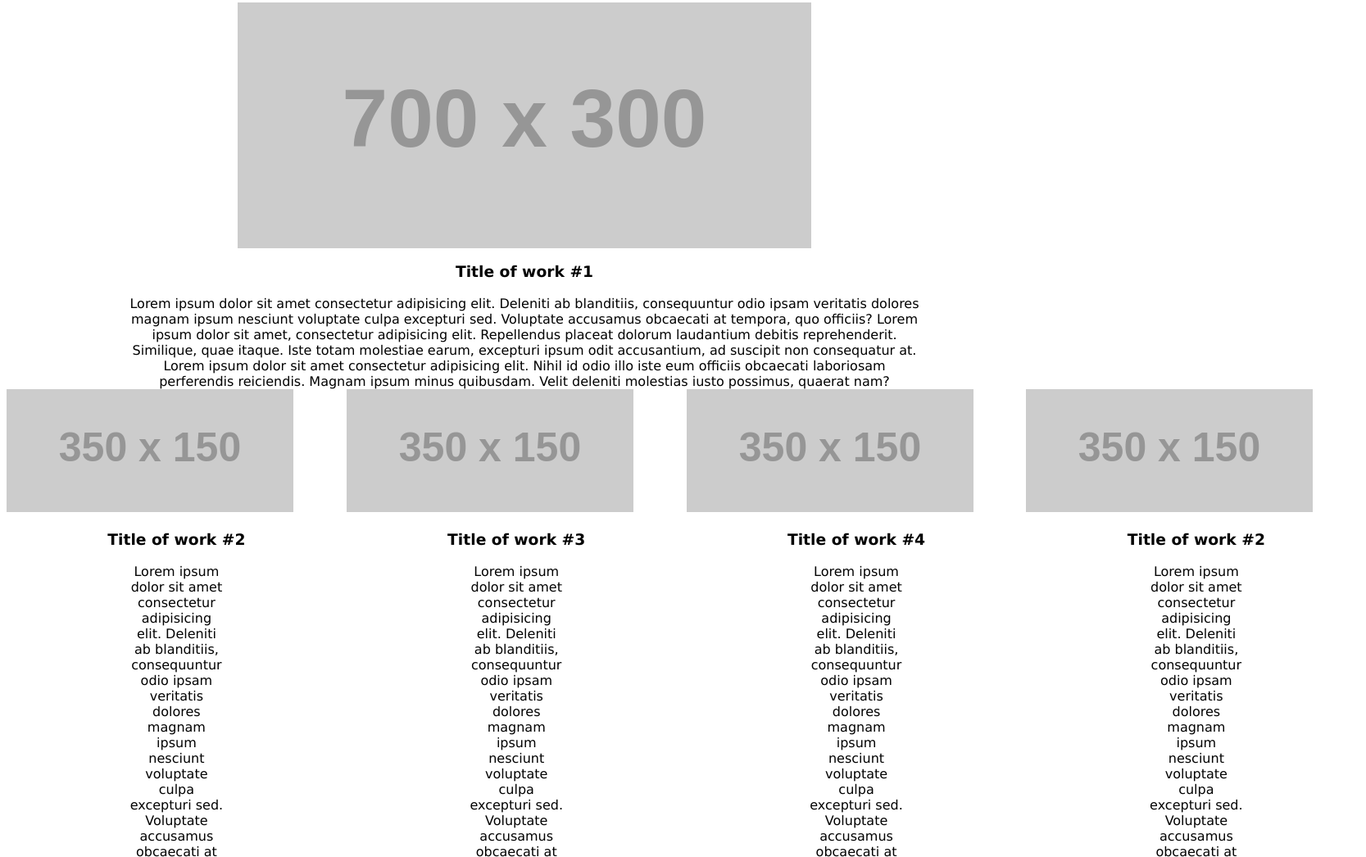
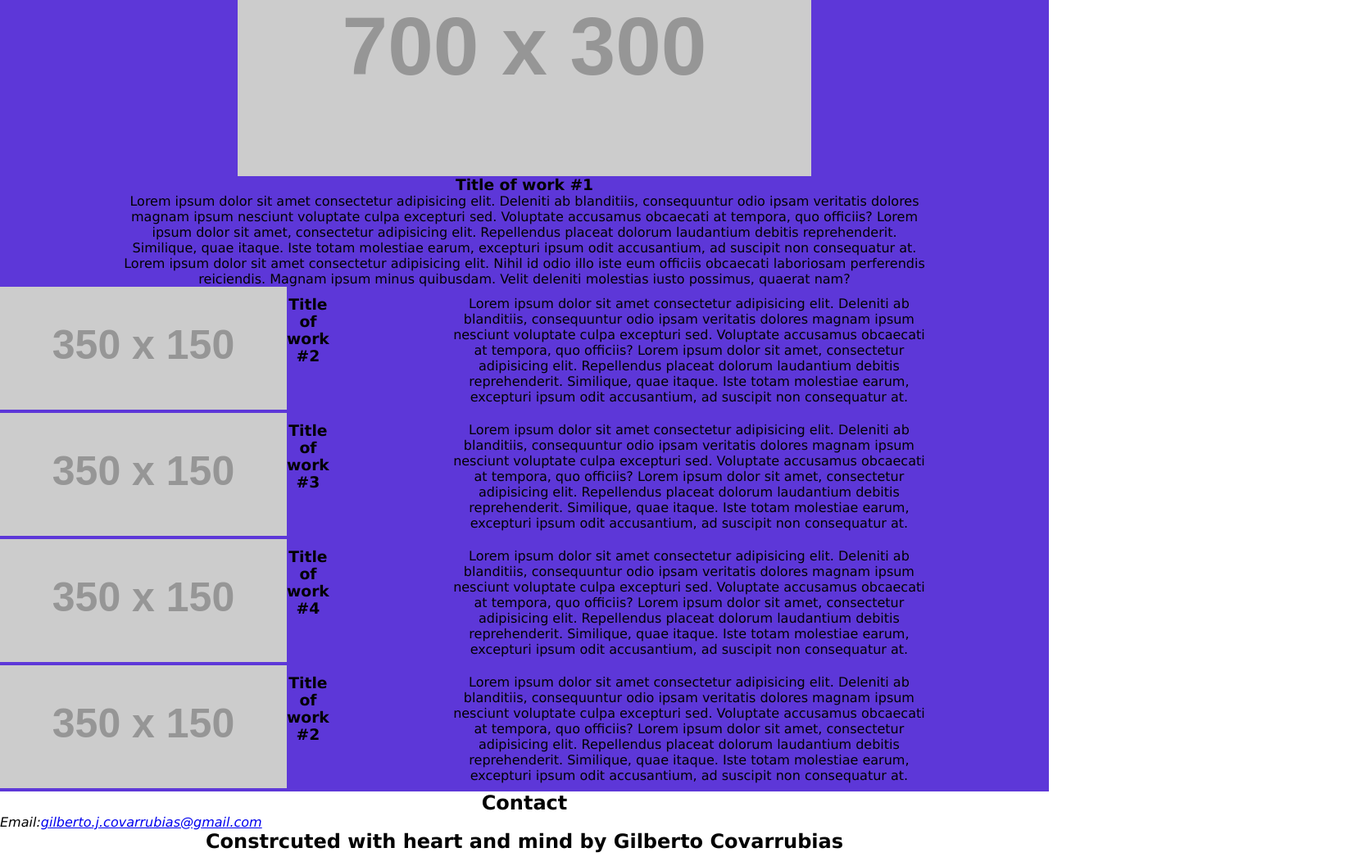
Before and after one commit to perfect-perfect/portfolio, a plain HTML site: page index.html in a window 1280 px wide. Shown: the part 780-1826 px from the top of the page at 82% size, 1667 px wide, since content can reach past the window. Drawn offline with Linux system fonts and the light colour scheme; placeholder pictures from the web are drawn by us.

Commit message:
attempting to add flexbox to work section

```diff
--- a/assets/css/style.css
+++ b/assets/css/style.css
@@ -1,3 +1,9 @@
+* {
+    margin: 0;
+    padding: 0;
+    box-sizing: border-box;
+}
+
 :root {
     --primary-color: #5d37d8;
     --secondary-color:#B4E11E;
@@ -77,8 +83,9 @@ p {
 }
 
 /* start work */
-.workbox {
-    display: flex
+.my-work {
+    background-color: var(--primary-color);
+
 }
 .large-work-image img {
     display: block;
@@ -88,3 +95,17 @@ p {
 h3 {
     text-align:center;
 }
+
+.smaller-work {
+    display: flex;
+    justify-content: center;
+    align-items: center;
+}
+
+.smaller-work-image {
+    display: flex;
+}
+
+.smaller-work-info {
+    display: flex;
+}
```
Also changed, not shown: index.html (+1 -0 lines).
